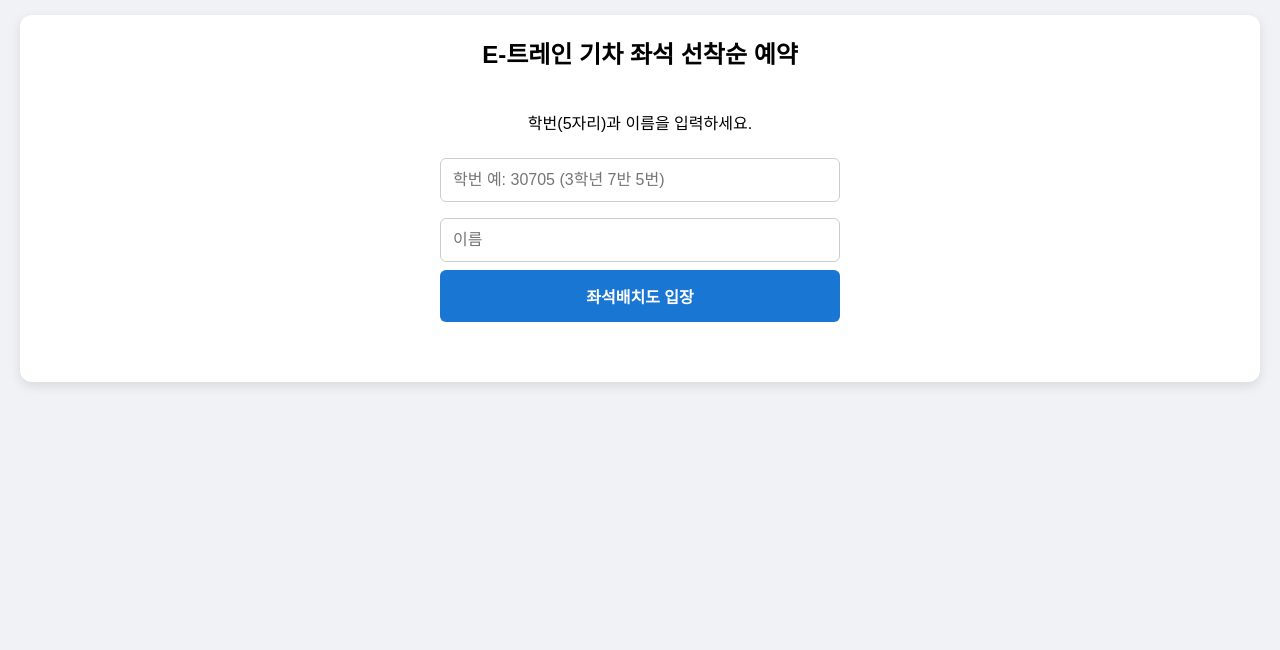
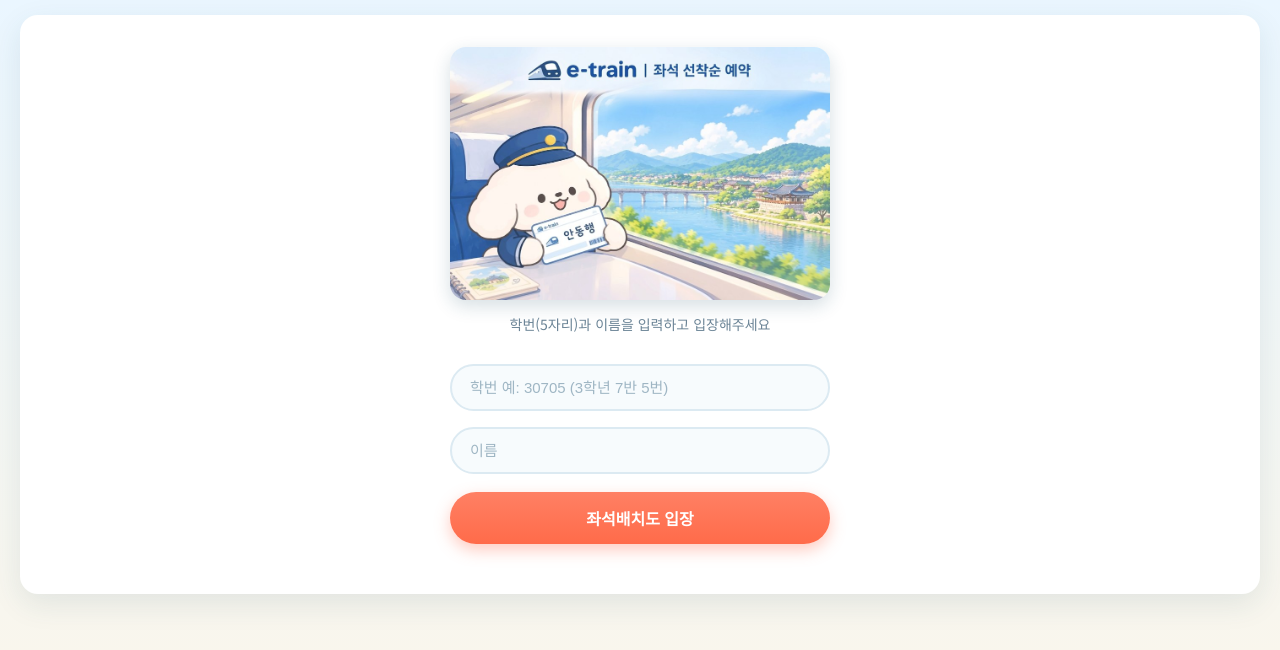
Before and after one commit to kianm96-dot/-, a website: page public/index.html in a window 1280 px wide. Drawn offline with Linux system fonts and the light colour scheme.

Commit message:
Add files via upload

```diff
--- a/public/index.html
+++ b/public/index.html
@@ -4,15 +4,56 @@
     <meta charset="UTF-8">
     <meta name="viewport" content="width=device-width, initial-scale=1.0">
     <title>E-트레인 좌석 선착순 예약</title>
+    <link rel="preconnect" href="https://fonts.googleapis.com">
+    <link rel="preconnect" href="https://fonts.gstatic.com" crossorigin>
+    <link href="https://fonts.googleapis.com/css2?family=Jua&family=Noto+Sans+KR:wght@400;500;700&display=swap" rel="stylesheet">
     <style>
-      body { font-family: 'Malgun Gothic', sans-serif; background-color: #f0f2f5; margin: 0; padding: 15px; }
-      .container { max-width: 1200px; margin: 0 auto; background: white; padding: 20px; border-radius: 12px; box-shadow: 0 4px 12px rgba(0,0,0,0.1); }
+      body {
+        font-family: 'Noto Sans KR', 'Malgun Gothic', sans-serif;
+        margin: 0; padding: 15px;
+        background: linear-gradient(180deg, #EAF6FF 0%, #FDF6E8 100%);
+        min-height: 100vh;
+      }
+      .container { max-width: 1200px; margin: 0 auto; background: white; padding: 20px; border-radius: 18px; box-shadow: 0 10px 30px rgba(27,75,102,0.10); }
       .hidden { display: none !important; }
+      .page-title {
+        font-family: 'Jua', 'Noto Sans KR', sans-serif;
+        text-align: center; margin-top: 4px; margin-bottom: 0;
+        color: #1B4B66; font-size: 26px; letter-spacing: 0.5px;
+      }
 
       /* 로그인 영역 */
-      .login-box { max-width: 400px; margin: 40px auto; text-align: center; }
-      .login-box input { width: 100%; padding: 12px; margin: 8px 0; box-sizing: border-box; border: 1px solid #ccc; border-radius: 6px; font-size: 16px; }
-      .login-box button { width: 100%; padding: 14px; background: #1976d2; color: white; border: none; border-radius: 6px; font-size: 16px; font-weight: bold; cursor: pointer; }
+      .login-box { max-width: 380px; margin: 12px auto 30px; text-align: center; }
+      .mascot-wrap { display:flex; justify-content:center; margin-bottom: 6px; }
+      .mascot-wrap svg { animation: mascot-bob 3.2s ease-in-out infinite; }
+      @keyframes mascot-bob {
+        0%, 100% { transform: translateY(0); }
+        50% { transform: translateY(-6px); }
+      }
+      .hero-wrap { margin: 0 0 6px; }
+      .hero-img { width: 100%; border-radius: 16px; display: block; box-shadow: 0 6px 18px rgba(27,75,102,0.18); }
+      .welcome-text {
+        font-family: 'Jua', 'Noto Sans KR', sans-serif;
+        color: #1B4B66; font-size: 19px; margin: 6px 0 2px;
+      }
+      .welcome-sub { color: #6B8496; font-size: 14px; margin: 0 0 22px; }
+      .login-box input {
+        width: 100%; padding: 13px 18px; margin: 8px 0; box-sizing: border-box;
+        border: 2px solid #DCEAF2; border-radius: 999px; font-size: 15px;
+        background: #F7FBFD; color: #1B4B66; outline: none;
+        transition: border-color 0.15s ease, background 0.15s ease;
+      }
+      .login-box input::placeholder { color: #9FB6C4; }
+      .login-box input:focus { border-color: #FF6B4A; background: #ffffff; }
+      .login-box button {
+        width: 100%; padding: 14px; margin-top: 10px;
+        background: linear-gradient(180deg, #FF8064 0%, #FF6B4A 100%);
+        color: white; border: none; border-radius: 999px; font-size: 16px;
+        font-weight: 700; cursor: pointer; box-shadow: 0 6px 16px rgba(255,107,74,0.35);
+        transition: transform 0.12s ease, box-shadow 0.12s ease;
+      }
+      .login-box button:hover { transform: translateY(-2px); box-shadow: 0 8px 20px rgba(255,107,74,0.42); }
+      .login-box button:active { transform: translateY(0); }
 
       /* 기차 메인배치도 그리드 */
       .train-container { display: flex; gap: 15px; overflow-x: auto; padding-bottom: 15px; margin-top: 20px; }
@@ -54,11 +95,12 @@
   </head>
   <body>
     <div class="container">
-      <h2 style="text-align: center; margin-top:0;">E-트레인 기차 좌석 선착순 예약</h2>
-
       <!-- 로그인 화면 -->
       <div id="login-section" class="login-box">
-        <p>학번(5자리)과 이름을 입력하세요.</p>
+        <div class="hero-wrap">
+          <img src="/assets/hero-mascot.jpg" alt="E-트레인" class="hero-img">
+        </div>
+        <p class="welcome-sub" style="margin-top:14px;">학번(5자리)과 이름을 입력하고 입장해주세요</p>
         <input type="text" id="studentId" placeholder="학번 예: 30705 (3학년 7반 5번)" maxlength="5">
         <input type="text" id="name" placeholder="이름">
         <button onclick="login()">좌석배치도 입장</button>
@@ -71,12 +113,12 @@
 
       <!-- 메인 예약 화면 -->
       <div id="main-section" class="hidden">
-        <div style="display:flex; justify-content:space-between; align-items:center; background:#e3f2fd; padding:12px 20px; border-radius:8px; flex-wrap:wrap; gap:8px;">
-          <h3 id="user-info" style="margin:0; color:#0d47a1;"></h3>
-          <div id="my-booking-info" style="font-size:14px; color:#0d47a1;"></div>
-          <span style="font-size:13px; color:#555;">
+        <div style="display:flex; justify-content:space-between; align-items:center; background:#EAF6FF; padding:12px 20px; border-radius:14px; flex-wrap:wrap; gap:8px;">
+          <h3 id="user-info" style="margin:0; color:#1B4B66;"></h3>
+          <div id="my-booking-info" style="font-size:14px; color:#1B4B66;"></div>
+          <span style="font-size:13px; color:#6B8496;">
             ※ 🔒 표시는 타 반 좌석으로 선택이 불가능합니다.
-            <a href="#" onclick="logout(); return false;" style="margin-left:10px; color:#1976d2;">다른 학생으로 입장</a>
+            <a href="#" onclick="logout(); return false;" style="margin-left:10px; color:#FF6B4A;">다른 학생으로 입장</a>
           </span>
         </div>
 
```
Also changed, not shown: public/assets/hero-mascot.jpg (added).
